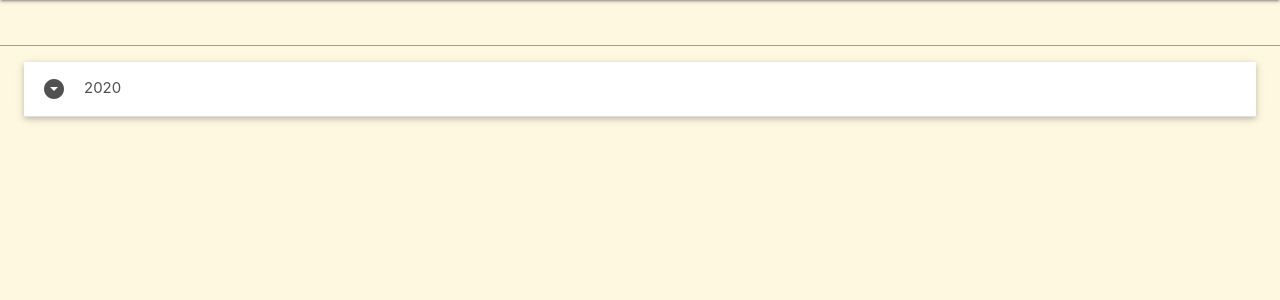
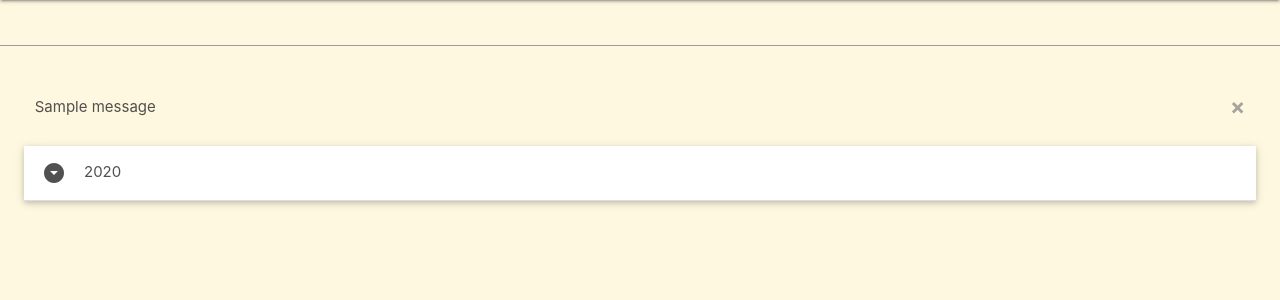
Before and after one commit to kumarprafful/societe, a Django app: template templates/record/analytics.html in a window 1280 px wide. Shown: the part 64-364 px from the top of the page. Run offline with Django 3.2, Linux system fonts and the light colour scheme; tables that the repository leaves empty hold one stand-in row (values such as "Sample post"); the template is opened without the code that fills it: values that come from a table or form of the project are taken from there, most other values are stand-ins (such as "Sample title", 1, 10 or a date in 2020); one stand-in notice (Sample message) is shown.

Commit message:
analytics

```diff
--- a/templates/record/analytics.html
+++ b/templates/record/analytics.html
@@ -4,7 +4,14 @@
 {% include './cust_nav.html' %}
 
   <input type="number" onChange="handleSubmit(event)" min="2017" max="2030">
-
+  {% for message in messages %}
+    <div class="alert {{ message.tags }} alert-dismissible" role="alert">
+      <button type="button" class="close" data-dismiss="alert" aria-label="Close">
+        <span aria-hidden="true">&times;</span>
+      </button>
+      {{ message }}
+    </div>
+  {% endfor %}
 <ul class="collapsible popout" id="app">
 {% for year, value in analytics.items %}
 
```
Also changed, not shown: record/views.py (+7 -1 lines).
